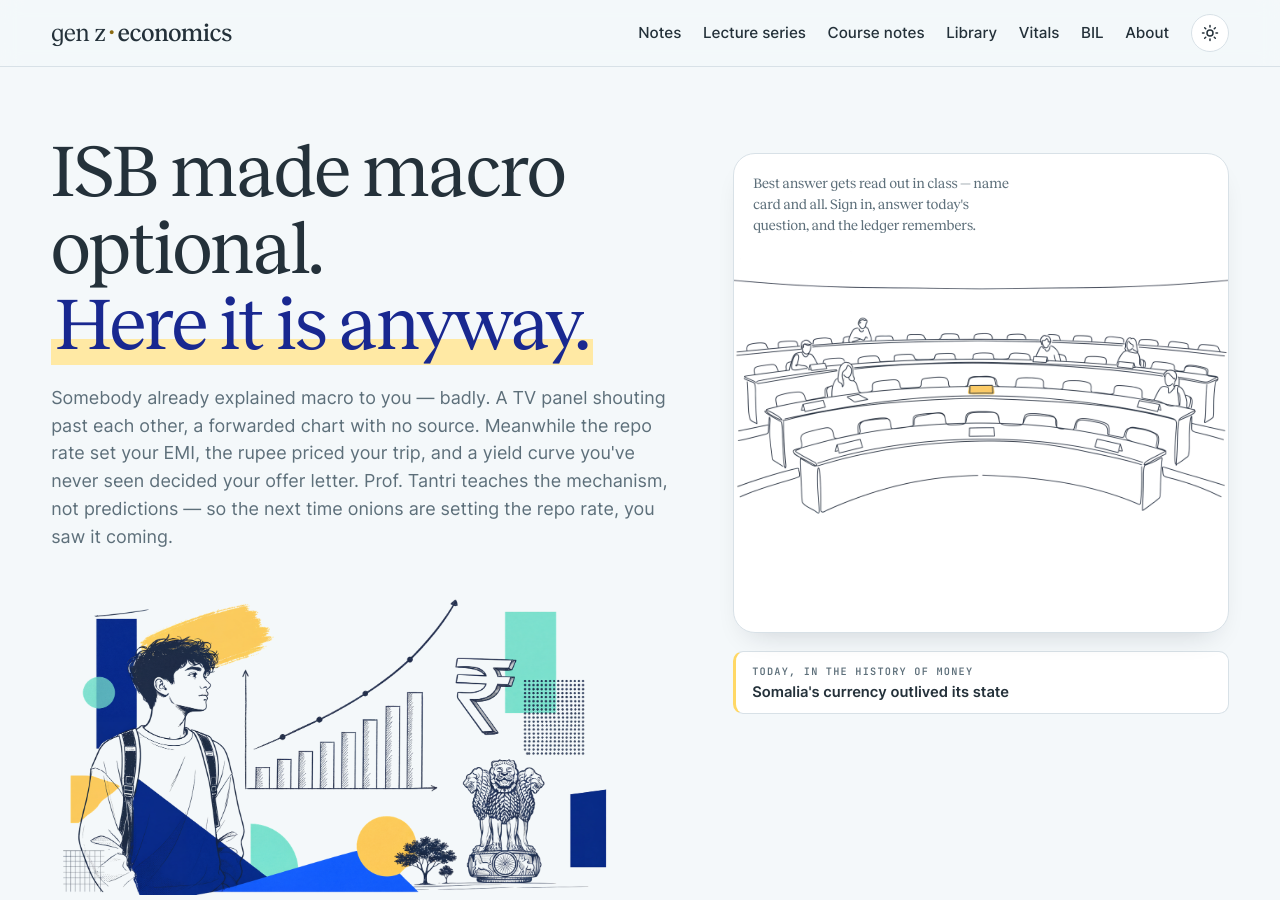
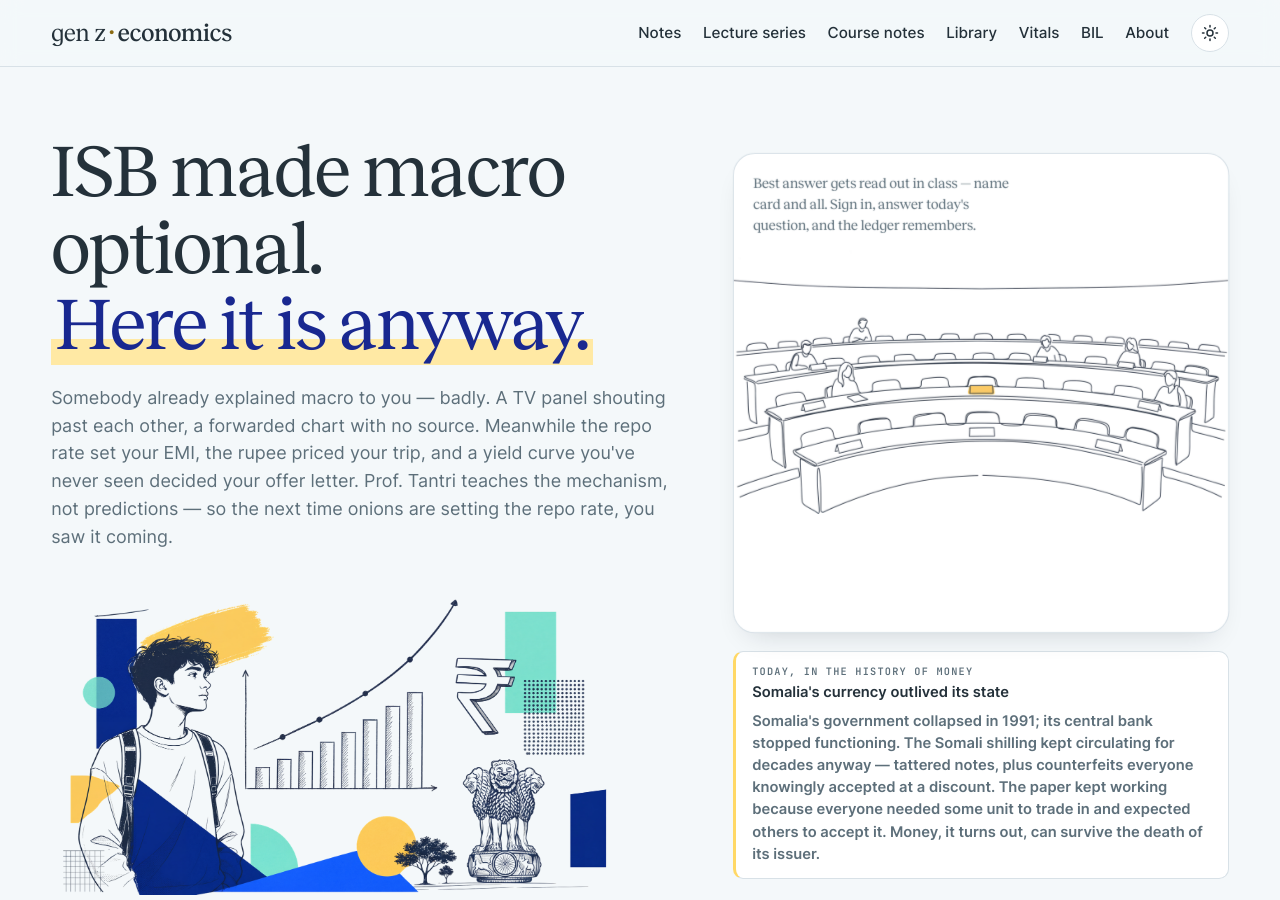
Before and after one commit to harsharya7021/genz-economics.com, a Jekyll site: the page built from index.html, in a window 1280 px wide and 900 px high. Built offline with Jekyll 4.4.1, drawn with Linux system fonts in a browser that asks for light colours; nearby versions of some CDN libraries; the list of posts is cut into pages by our own code.

Commit message:
Mobile fixes: footer z-order, stacked nav, iOS flip-card mirror, history-of-money text, redirect sign-in fallback

```diff
--- a/_layouts/home.html
+++ b/_layouts/home.html
@@ -46,7 +46,7 @@ layout: default
 
         </div>
       </div>
-      <p class="mast-fact"><span class="mf-label">Today, in the history of money</span><span id="mhTitle">Loading…</span></p>
+      <p class="mast-fact"><span class="mf-label">Today, in the history of money</span><span id="mhTitle">Loading…</span><span class="mf-text" id="mhText"></span></p>
     </div>
 
   </div>
--- a/assets/css/main.css
+++ b/assets/css/main.css
@@ -565,6 +565,9 @@ blockquote {
   padding: 3rem 0 1.5rem;
   margin-top: 0;
   font-size: .92rem;
+  /* paint above the sticky post TOC — without this the sidebar text
+     scrolls over/through the footer on long notes (mobile recording bug) */
+  position: relative; z-index: 3;
 }
 /* The fold — footer visually rolls up and over the CTA band's bottom
    edge, dark-into-light, à la Axiom's Observed-Systems→Signal-Conditions
@@ -601,7 +604,9 @@ blockquote {
 
 /* Responsive */
 @media (max-width: 720px) {
-  .site-nav { gap: .9rem; font-size: .88rem; }
+  .header-inner { flex-wrap: wrap; justify-content: center; row-gap: .3rem; padding: 10px 0; }
+  .wordmark { width: 100%; text-align: center; }
+  .site-nav { flex-wrap: wrap; justify-content: center; gap: .3rem .95rem; font-size: .88rem; }
   .site-nav a.ext { display: none; }
   .hero { padding: 3rem 0 2rem; }
   .footer-inner { grid-template-columns: 1fr; }
@@ -1510,8 +1515,13 @@ dfn.lookup:hover { background: var(--highlight); }
 .prof-stage { perspective: 1400px; cursor: pointer; outline-offset: 4px; }
 .prof-flip {
   position: relative; width: 100%; aspect-ratio: 15 / 16; max-height: 480px;
-  transform-style: preserve-3d; transition: transform .85s cubic-bezier(.35,0,.25,1);
-}
+  -webkit-transform-style: preserve-3d; transform-style: preserve-3d;
+  transition: transform .85s cubic-bezier(.35,0,.25,1);
+}
+/* iOS Safari ignores backface-visibility unless each face sits at an
+   explicit 3D position — without these the front face shows through
+   MIRRORED when the card is flipped (the mobile bug). */
+.pf-front { -webkit-transform: rotateY(0deg) translateZ(1px); transform: rotateY(0deg) translateZ(1px); }
 .prof-stage.flipped .prof-flip { transform: rotateY(180deg); }
 .pf-face {
   /* theme-aware: light sheet in light mode, dark sheet in dark mode — the
@@ -1521,7 +1531,7 @@ dfn.lookup:hover { background: var(--highlight); }
   box-shadow: var(--shadow-md); padding: 1.2rem; overflow: hidden;
   color: var(--ink);
 }
-.pf-back { transform: rotateY(180deg); }
+.pf-back { -webkit-transform: rotateY(180deg) translateZ(1px); transform: rotateY(180deg) translateZ(1px); }
 .pf-art {
   position: absolute; inset: 0; width: 100%; height: 100%;
   object-fit: cover; object-position: center top; z-index: 0;
@@ -1851,3 +1861,6 @@ dfn.lookup:hover { background: var(--highlight); }
   background: var(--isb-green, #1a7a4f); color: #fff;
   pointer-events: auto; cursor: pointer;
 }
+
+/* history-of-money: the fact line under the title (re-added to markup) */
+.mast-fact .mf-text { display: block; color: var(--ink-soft); font-size: .92rem; margin-top: .3rem; line-height: 1.5; }
--- a/assets/js/site.js
+++ b/assets/js/site.js
@@ -351,6 +351,10 @@
   Promise.all([import(base + "firebase-app.js"), import(base + "firebase-auth.js")]).then(function (m) {
     var app = m[0].initializeApp(window.GZE_FIREBASE, "site");
     var auth = m[1].getAuth(app);
+    /* mobile path: completes a signInWithRedirect round-trip, and pre-warms
+       the popup machinery so iOS Safari's first tap can still open a popup
+       within its user-activation window */
+    m[1].getRedirectResult(auth).catch(function (err) { console.error("[gze] redirect result:", err && err.code); });
     m[1].onAuthStateChanged(auth, function (user) {
       if (user && window.GZE_emailAllowed && !window.GZE_emailAllowed(user.email)) { m[1].signOut(auth); return; }
       document.body.classList.toggle("site-signed-in", !!user);
@@ -379,7 +383,12 @@
           console.error("[gze] sign-in failed:", code, err);
           if (code === "auth/unauthorized-domain") alert("Sign-in isn't enabled for this domain yet. In Firebase → Authentication → Settings → Authorized domains, add genz-economics.com.");
           else if (code === "auth/operation-not-allowed") alert("Google sign-in isn't switched on yet. In Firebase → Authentication → Sign-in method, enable Google.");
-          else if (code === "auth/popup-blocked" || code === "auth/cancelled-popup-request") alert("Your browser blocked the sign-in popup — allow popups for genz-economics.com and try again.");
+          else if (code === "auth/popup-blocked" || code === "auth/popup-closed-by-user" || code === "auth/cancelled-popup-request") {
+            /* phones (esp. iOS Safari) often refuse the popup — use the
+               full-page redirect flow instead; getRedirectResult above
+               completes it when we land back */
+            m[1].signInWithRedirect(auth, provider).catch(function (e2) { console.error("[gze] redirect sign-in failed:", e2 && e2.code); alert("Sign-in failed (" + (e2 && e2.code) + ")."); });
+          }
           else if (code) alert("Sign-in failed (" + code + ").");
         });
       });
```
Also changed, not shown: HANDOFF.md (+2 -0 lines).
